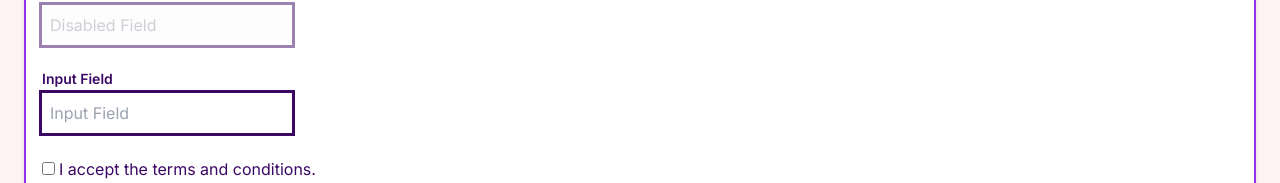
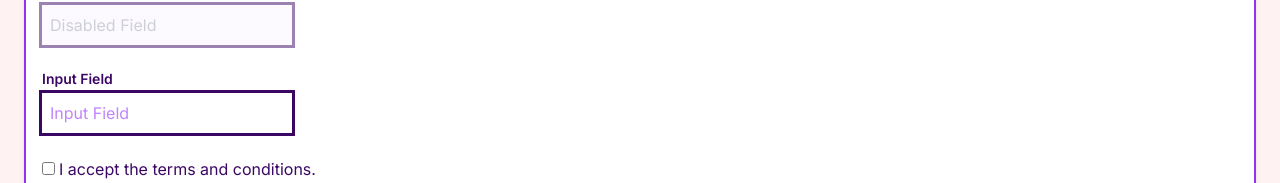
Before and after one commit to mkmule/tailwind-css-playground, a Next.js app: page /form in a window 1280 px wide. Shown: the part 175-358 px from the top of the page. Built offline with nearby package versions, Linux system fonts and the light colour scheme.

Commit message:
Play with extra classes: valid/invalid/accent/focus

```diff
--- a/src/app/form/page.tsx
+++ b/src/app/form/page.tsx
@@ -7,21 +7,21 @@ const FormPage = () => {
             className="container mx-auto space-y-6 rounded-md border-2 border-purple-600 bg-white p-4 text-purple-950 shadow-md">
         <div className="space-y-1">
           <label htmlFor="required" className="block text-sm font-semibold">Required Field</label>
-          <input id="required" placeholder="Required Field" required className="p-2 outline rounded-lg"/>
+          <input id="required" placeholder="Required Field" required className="p-2 outline rounded-lg focus:ring-4 ring-purple-300"/>
         </div>
 
         <div className="space-y-1">
           <label htmlFor="disabled" className="block text-sm font-semibold">Disabled Field</label>
-          <input id="disabled" placeholder="Disabled Field" disabled className="p-2 outline disabled:opacity-50"/>
+          <input id="disabled" placeholder="Disabled Field" disabled className="p-2 outline disabled:opacity-50 disabled:bg-purple-50"/>
         </div>
 
         <div className="space-y-1">
           <label htmlFor="input" className="block text-sm font-semibold"> Input Field </label>
-          <input id="input" placeholder="Input Field" className="p-2 outline"/>
+          <input id="input" placeholder="Input Field" className="p-2 outline placeholder-purple-400"/>
         </div>
 
         <div className="space-x-1">
-          <input id="terms" type="checkbox" className="p-2 checked:bg-amber-200"/>
+          <input id="terms" type="checkbox" className="p-2 checked:bg-amber-200 accent-green-500"/>
           <label htmlFor="terms">I accept the terms and conditions.</label>
         </div>
 
```
